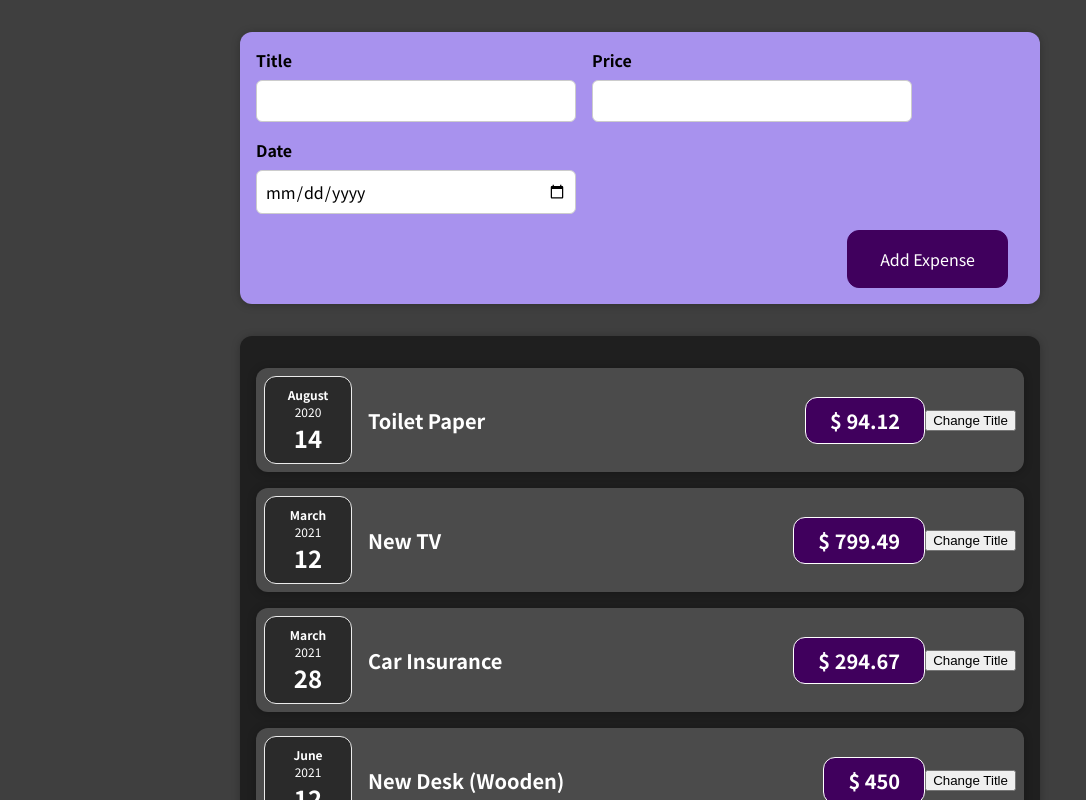
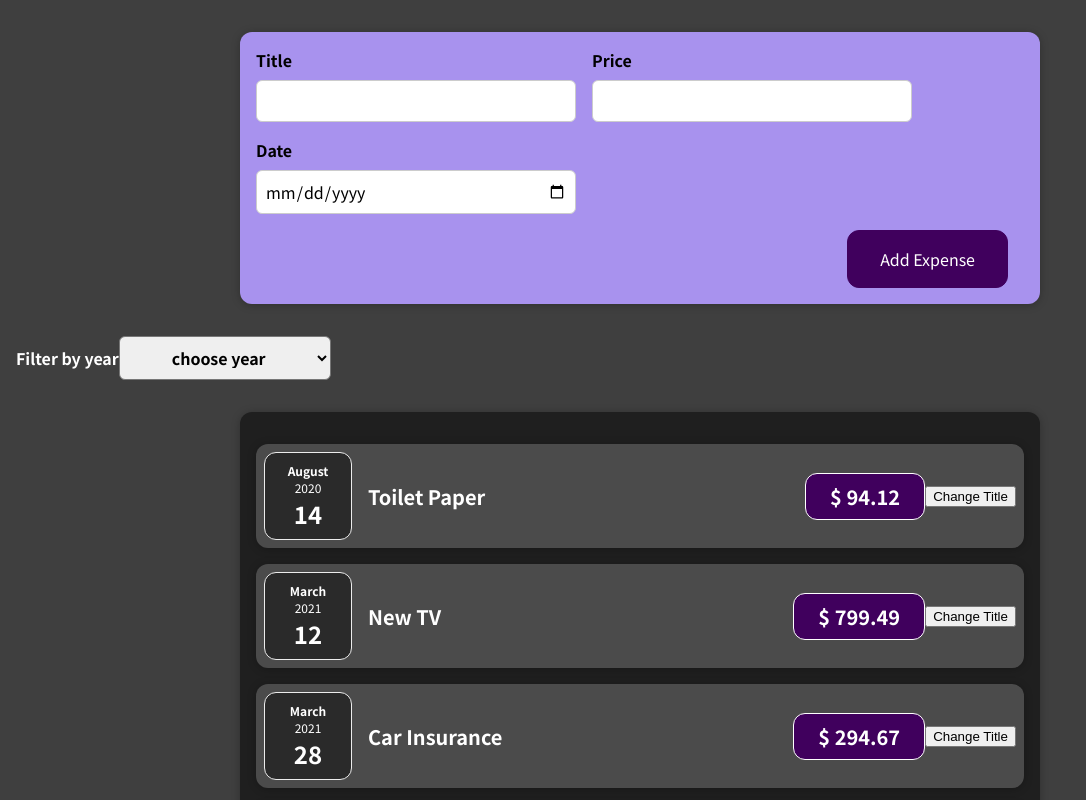
Before and after one commit to rsandtner/react-complete-guide, a React (Create React App) app: page / in a window 1280 px wide. Shown: the top 800 px of the page, without its empty margins (0-1086 px from the left). Built offline with nearby package versions, Linux system fonts and the light colour scheme.

Commit message:
added filter

```diff
--- a/src/App.js
+++ b/src/App.js
@@ -1,6 +1,8 @@
 import 'App.css';
 import ExpenseList from "components/expense/ExpenseList";
 import NewExpense from "components/expense/NewExpense";
+import ExpenseFilter from "./components/expense/ExpenseFilter";
+import {useState} from "react";
 
 function App() {
 
@@ -11,14 +13,21 @@ function App() {
     new Expense('New Desk (Wooden)', 450, new Date(2021, 5, 12)),
   ]
 
+  const [visibleExpenses, setVisibleExpenses] = useState(expenses)
+
   const newExpenseHandler = (expense) => {
     console.log(expense)
+  }
+
+  const expenseFilterHandler = (year) => {
+    setVisibleExpenses(expenses.filter(expense => year === '' || expense.date.getFullYear() === Number(year)))
   }
 
   return (
       <div>
         <NewExpense onNewExpense={ newExpenseHandler } />
-        <ExpenseList items={expenses}/>
+        <ExpenseFilter onFilter={ expenseFilterHandler } />
+        <ExpenseList items={ visibleExpenses }/>
       </div>
   );
 }
--- /dev/null
+++ b/src/components/expense/ExpenseFilter.css
@@ -0,0 +1,24 @@
+.expenses-filter {
+    color: white;
+    padding: 0 1rem;
+}
+
+.expenses-filter__control {
+    display: flex;
+    width: 100%;
+    align-items: center;
+    justify-content: space-between;
+    margin: 1rem 0;
+}
+
+.expenses-filter label {
+    font-weight: bold;
+    margin-bottom: 0.5rem;
+}
+
+.expenses-filter select {
+    font: inherit;
+    padding: 0.5rem 3rem;
+    font-weight: bold;
+    border-radius: 6px;
+}
--- /dev/null
+++ b/src/components/expense/ExpenseFilter.js
@@ -0,0 +1,23 @@
+import 'components/expense/ExpenseFilter.css'
+
+const ExpenseFilter = (props) => {
+
+    const filterChangeHandler = (event) => {
+        props.onFilter(event.target.value)
+    }
+
+    return (
+        <div className="expenses-filter">
+            <label>Filter by year</label>
+            <select onChange={filterChangeHandler}>
+                <option value="" defaultValue>choose year</option>
+                <option value="2022">2022</option>
+                <option value="2021">2021</option>
+                <option value="2020">2020</option>
+                <option value="2019">2019</option>
+            </select>
+        </div>
+    )
+}
+
+export default ExpenseFilter;
```
